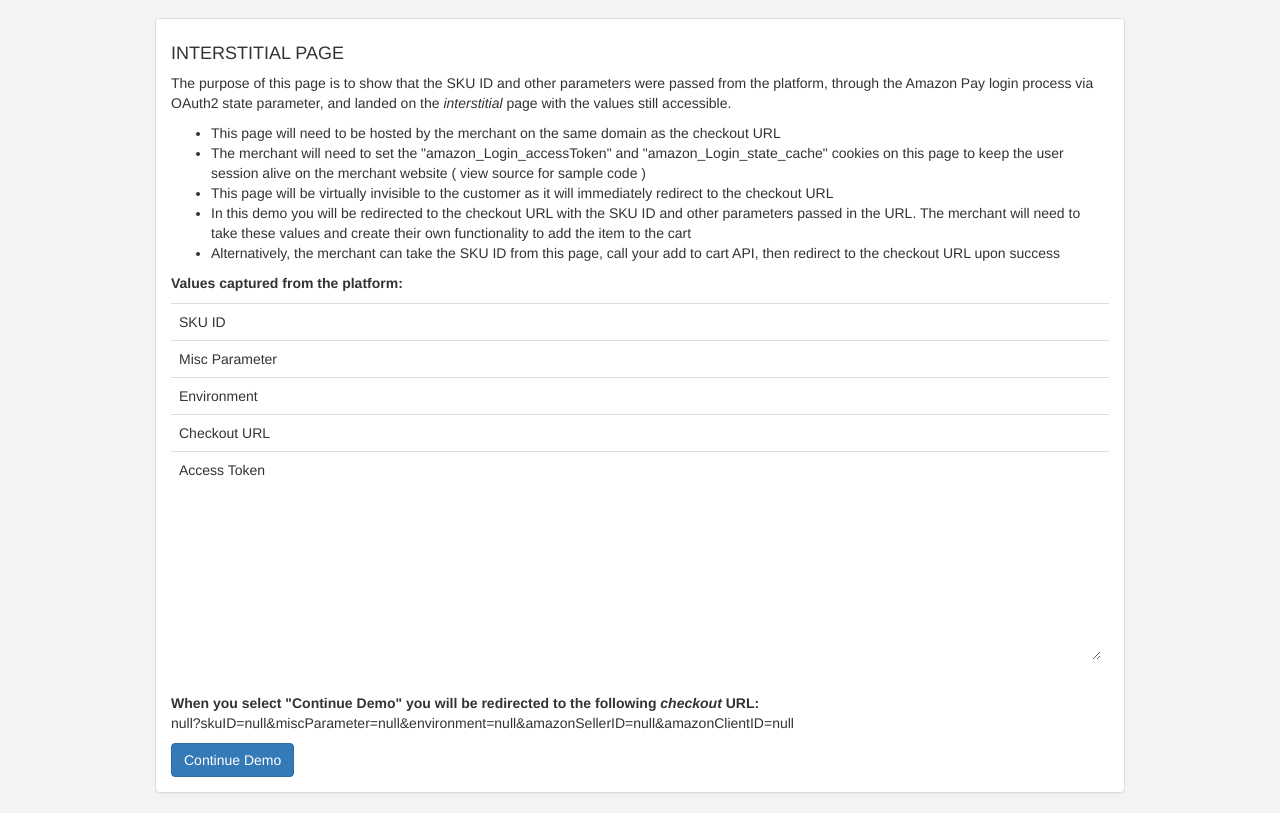
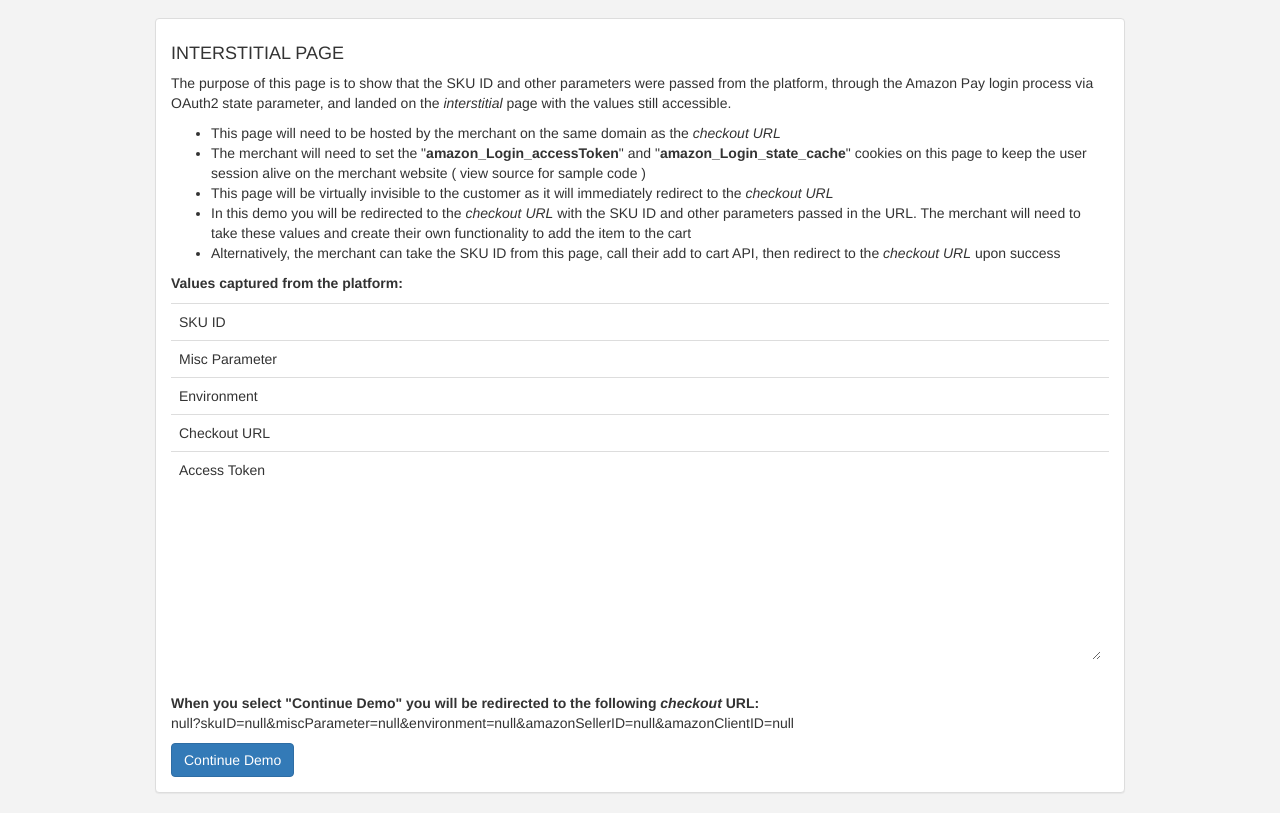
Before and after one commit to xengravity/xengravity.github.io, a plain HTML site: page amazon-pay-remote-checkout/interstitial.html in a window 1280 px wide. Shown: the part 63-876 px from the top of the page. Drawn offline with nearby package versions, Linux system fonts and the light colour scheme.

Commit message:
copy update

```diff
--- a/amazon-pay-remote-checkout/interstitial.html
+++ b/amazon-pay-remote-checkout/interstitial.html
@@ -26,11 +26,11 @@
                     and landed on the <i>interstitial</i> page with the values still accessible.
                 </p>
                 <ul>
-                    <li>This page will need to be hosted by the merchant on the same domain as the checkout URL</li>
-                	<li>The merchant will need to set the "amazon_Login_accessToken" and "amazon_Login_state_cache" cookies on this page to keep the user session alive on the merchant website ( view source for sample code )</li>
-                    <li>This page will be virtually invisible to the customer as it will immediately redirect to the checkout URL</li>
-                    <li>In this demo you will be redirected to the checkout URL with the SKU ID and other parameters passed in the URL. The merchant will need to take these values and create their own functionality to add the item to the cart</li>
-                    <li>Alternatively, the merchant can take the SKU ID from this page, call your add to cart API, then redirect to the checkout URL upon success</li>
+                    <li>This page will need to be hosted by the merchant on the same domain as the <i>checkout URL</i></li>
+                	<li>The merchant will need to set the "<strong>amazon_Login_accessToken</strong>" and "<strong>amazon_Login_state_cache</strong>" cookies on this page to keep the user session alive on the merchant website ( view source for sample code )</li>
+                    <li>This page will be virtually invisible to the customer as it will immediately redirect to the <i>checkout URL</i></li>
+                    <li>In this demo you will be redirected to the <i>checkout URL</i> with the SKU ID and other parameters passed in the URL. The merchant will need to take these values and create their own functionality to add the item to the cart</li>
+                    <li>Alternatively, the merchant can take the SKU ID from this page, call their add to cart API, then redirect to the <i>checkout URL</i> upon success</li>
                 </ul>
             	<p>
             		<strong>Values captured from the platform:</strong><br>
```
Also changed, not shown: amazon-pay-remote-checkout/checkout.html (+1 -1 lines), amazon-pay-remote-checkout/platform.html (+6 -6 lines).
